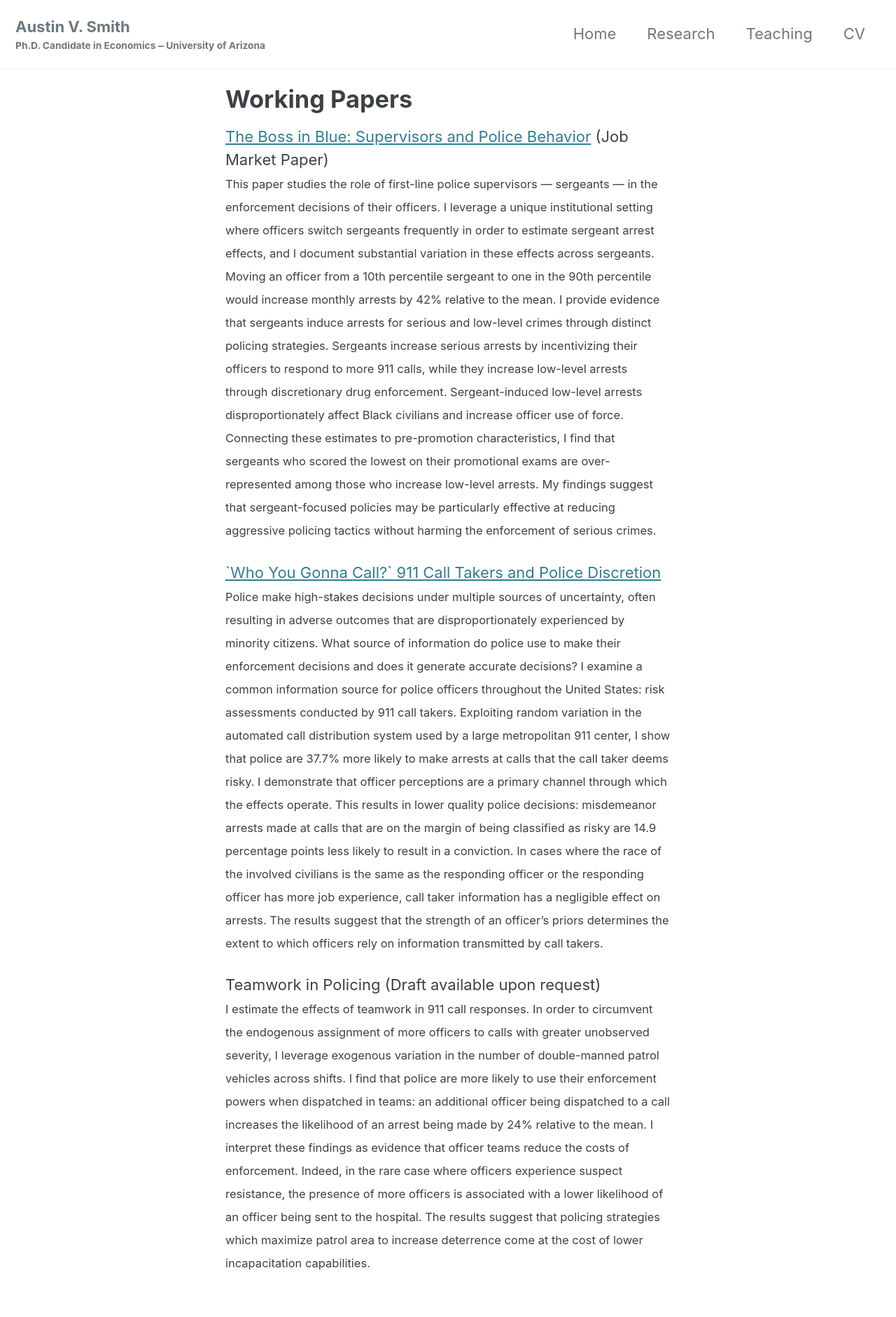
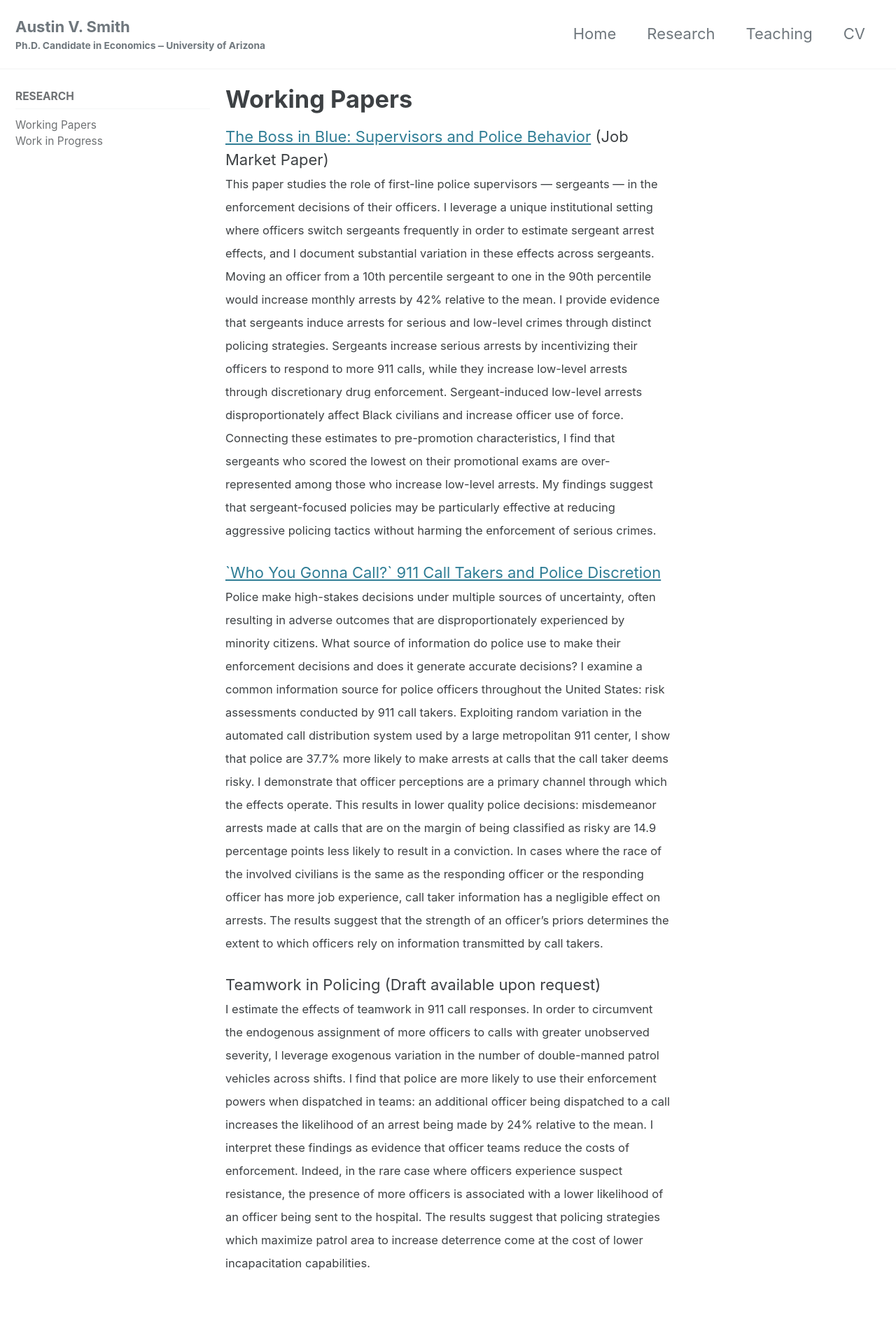
Before and after one commit to austin-v-smith-econ/austin-v-smith-econ.github.io, a Jekyll site: the page built from _research/research.md, in a window 1280 px wide. Shown: the whole page at 70% size. Built offline with Jekyll 4.4.1, drawn with Linux system fonts in a browser that asks for light colours; cached includes are drawn as plain includes.

Commit message:
Revert "Update navigation.yml"
This reverts commit 2aeb206ba0824ba55dfcde60c25f3f23579e6b3f.

```diff
--- a/_data/navigation.yml
+++ b/_data/navigation.yml
@@ -9,4 +9,11 @@ main:
   - title: "CV"
     url: /cv/
 
-classes: wide
+research:
+  - title: "Research"
+    url: /research/
+    children:
+      - title: "Working Papers"
+        url: /research/#working-papers
+      - title: "Work in Progress"
+        url: /research/#work-in-progress
```
